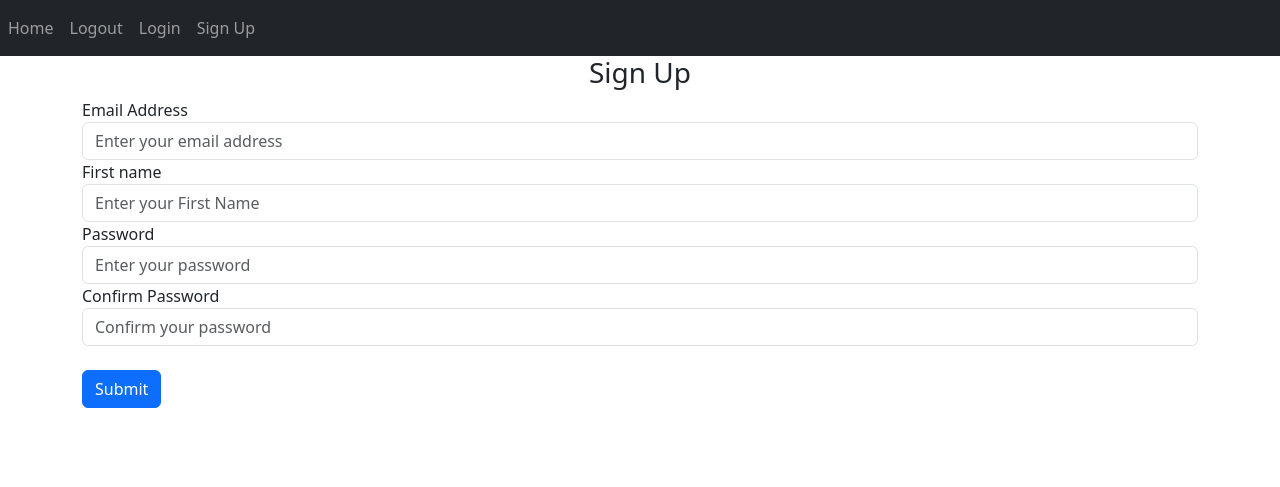
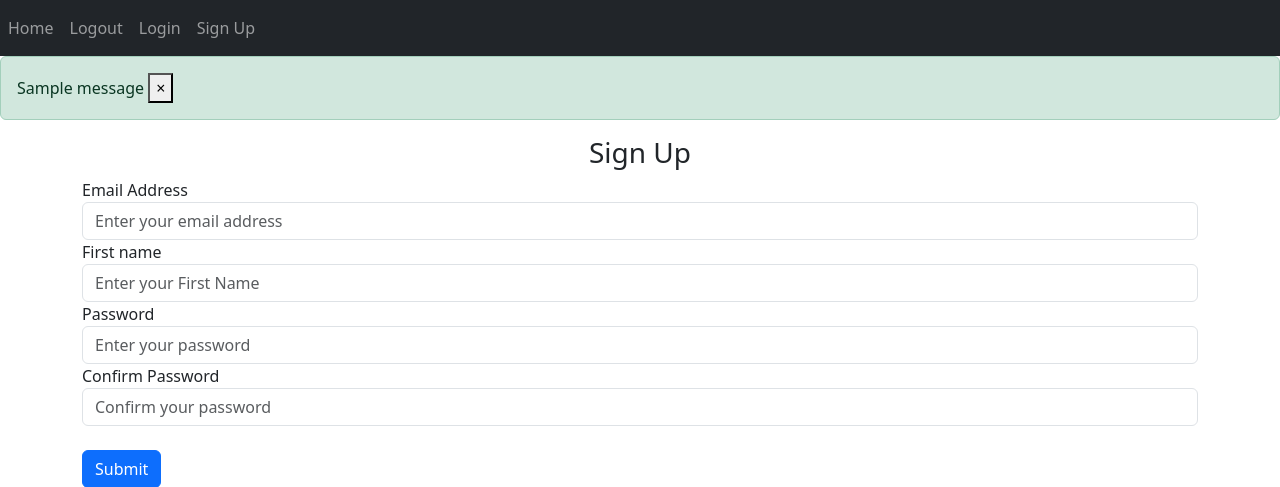
Before and after one commit to alexandru-ghibea/Website, a Flask app: page /sign-up in a window 1280 px wide. Shown: the top 487 px of the page. Run offline with Flask 2, Linux system fonts and the light colour scheme; one stand-in notice (Sample message) is shown; some libraries are stand-ins or nearby versions.

Commit message:
additional code

```diff
--- a/Website/__init__.py
+++ b/Website/__init__.py
@@ -4,7 +4,6 @@ from flask import Flask
 def create_app():
     app = Flask(__name__)
     app.config["Secret_Key"] = "my_secret_key"
-
     from .views import views
     from .auth import auth
     app.register_blueprint(views, url_prefix="/")
--- a/Website/auth.py
+++ b/Website/auth.py
@@ -1,9 +1,9 @@
-from flask import Blueprint, render_template
+from flask import Blueprint, render_template, request, flash
 
 auth = Blueprint("auth", __name__)
 
 
-@auth.route('/login')
+@auth.route('/login', methods=['POST', 'GET'])
 def login():
     return render_template("login.html", boolean=True)
 
@@ -13,6 +13,22 @@ def logout():
     return "<p>Logout<p>"
 
 
-@auth.route('/sign-up')
+@auth.route('/sign-up', methods=['POST', 'GET'])
 def sign_up():
+    if request.method == 'POST':
+        email = request.form.get('email')
+        firstName = request.form.get('firstName')
+        password1 = request.form.get('password1')
+        password2 = request.form.get('password2')
+        if len(email) < 4:
+            flash("Email must be greater than 3 characters", category="error")
+        elif len(firstName) < 2:
+            flash("First name must be greater than 1 characters", category="error")
+        elif password1 != password2:
+            flash("Passwords do not match", category="error")
+        elif len(password1) < 7:
+            flash("Password mus be at least 7 characters", category="error")
+        else:
+            flash("Account created successfully", category="success")
+            # add user to database
     return render_template("sign_up.html")
--- a/Website/templates/base.html
+++ b/Website/templates/base.html
@@ -26,6 +26,27 @@
           </div>
         </div>
       </nav>
+      {% with messages = get_flashed_messages(with_categories=true) %}
+      {% if messages %}
+        {% for category, message in messages %}
+        {% if category=="error" %}
+          <div class="alert alert-danger alert-dismissible fade show" role="alert">
+            {{ message }}
+            <button type="button" class="close" data-dismiss="alert" aria-label>
+                <span aria-hidden="true">&times;</span>
+            </button>
+          </div>
+          {% else %}
+          <div class="alert alert-success alert-dismissible fade show" role="alert">
+            {{ message }}
+            <button type="button" class="close" data-dismiss="alert" aria-label>
+                <span aria-hidden="true">&times;</span>
+            </button>
+          </div>
+        {% endif %}
+        {% endfor %}
+        {% endif %}
+      {% endwith %}
       <div class="container">
         {% block content %}{% endblock %}
       </div>
--- a/Website/templates/sign_up.html
+++ b/Website/templates/sign_up.html
@@ -16,7 +16,7 @@
                 </div>
                 <div class="form-group">
                     <label for="password2">Confirm Password</label>
-                    <input type="password" class="form-control" id="password2" name="password1" placeholder="Confirm your password"/>
+                    <input type="password" class="form-control" id="password2" name="password2" placeholder="Confirm your password"/>
                     </div>
     <br />
     <button type="submit" class="btn btn-primary">Submit</button>
--- a/main.py
+++ b/main.py
@@ -3,4 +3,5 @@ from Website import create_app
 app = create_app()
 
 if __name__ == '__main__':
+    app.secret_key = "my_secret_key"
     app.run(debug=True)
```
